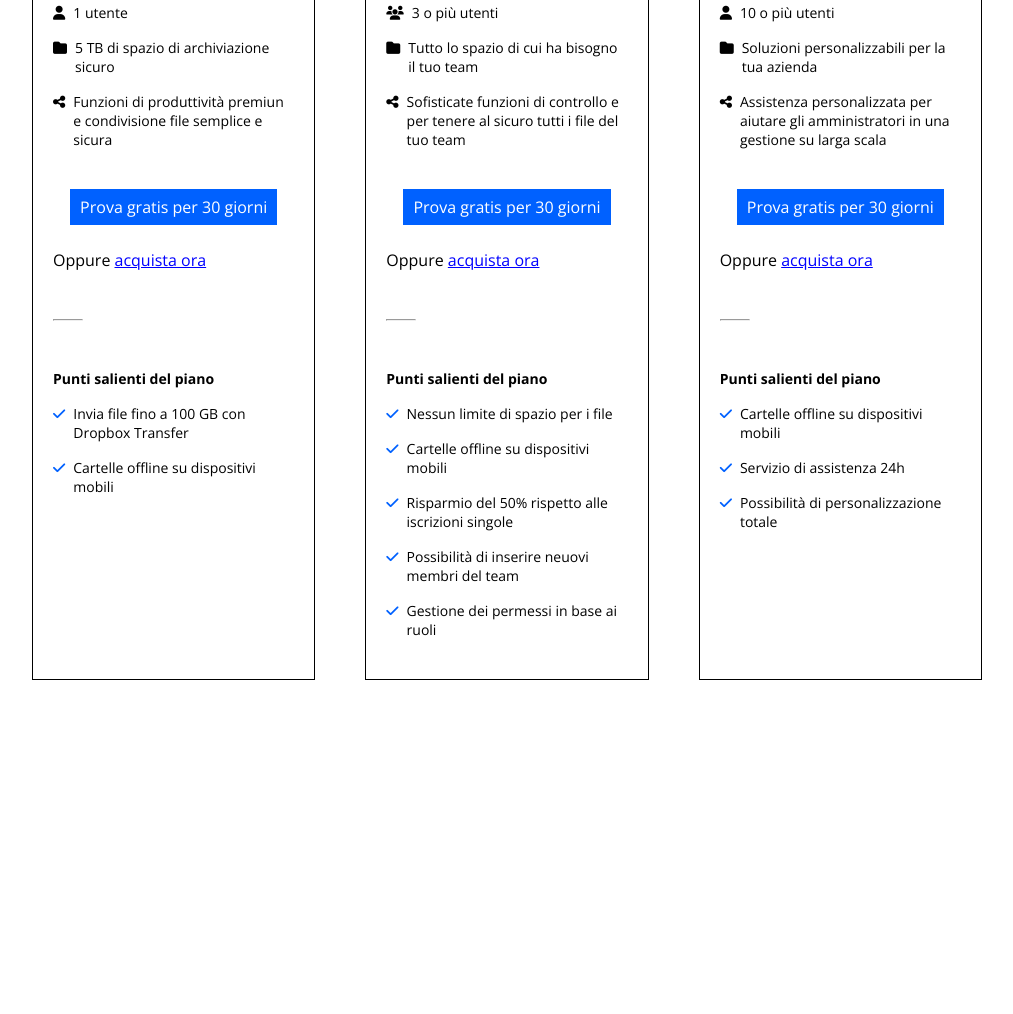
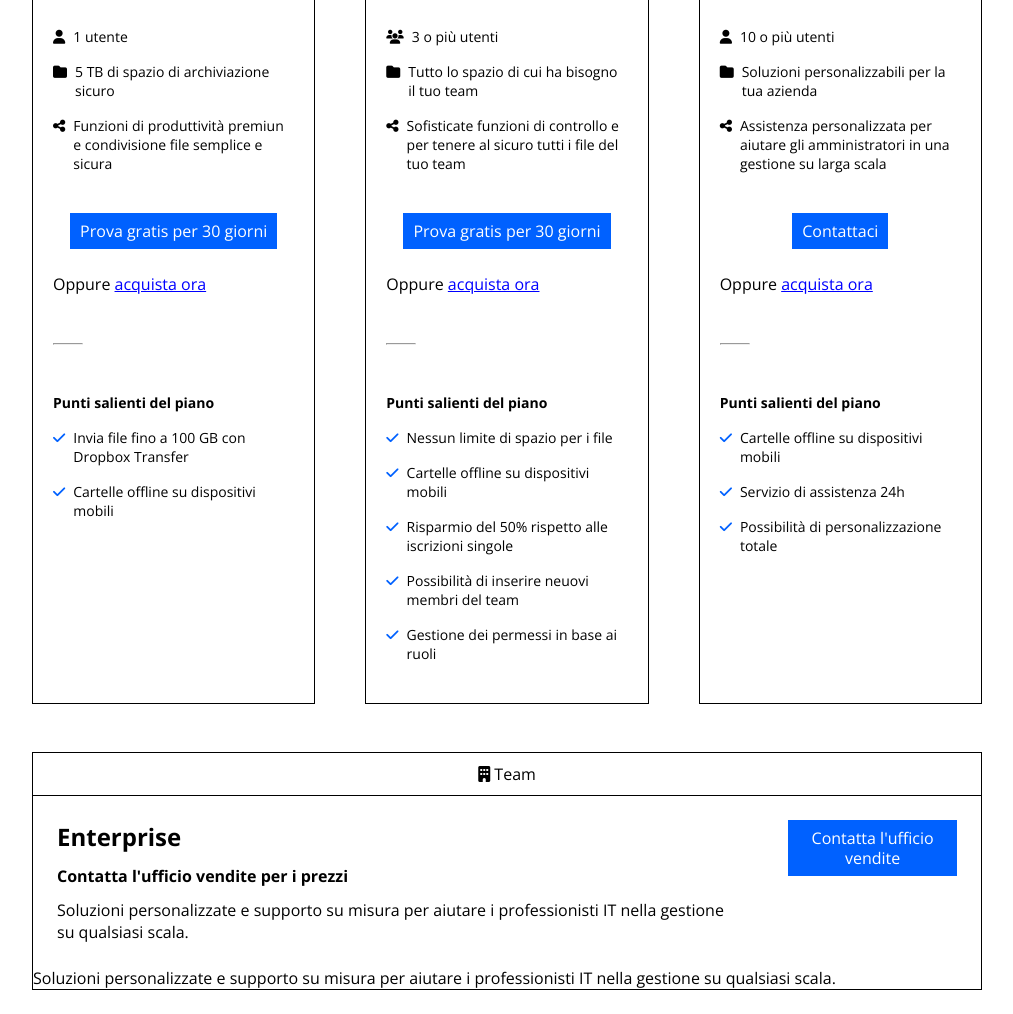
Before and after one commit to DomenicoDeSalvo/htmlcss-dropbox, a plain HTML site: page index.html in a window 1280 px wide. Shown: the part 1096-2110 px from the top of the page, without its empty margins (133-1146 px from the left). Before the commit the page ends 1776 px from the top, so only its background shows below. Drawn offline with nearby package versions, Linux system fonts and the light colour scheme.

Commit message:
Added team col-12

```diff
--- a/css/style.css
+++ b/css/style.css
@@ -127,8 +127,9 @@ body{
     margin-bottom: 28px;
 }
 
-.section__plans .col-4{
+.section__plans .col-4, .col-12{
     padding: 0 25px;
+    margin: 24px 0;
 }
 
 .card{
@@ -136,6 +137,7 @@ body{
     flex-direction: column;
     height: 100%;
     border: 1px solid black;
+
 }
 
 .card__title{
@@ -187,3 +189,12 @@ hr{
 .check{
     color: #0061ff;
 }
+
+.upper__card{
+    display: flex;
+    justify-content: space-between;
+}
+
+.upper__card *{
+    margin: 12px;
+}
--- a/index.html
+++ b/index.html
@@ -82,8 +82,8 @@
                         <!-- Singolo -->
                         <div class="col-4">
                             <div class="card">
+                                <!-- Name and price -->
                                 <div class="card__title">
-                                <!-- Name and price -->
                                     <i class="fa-solid fa-user"></i> Singolo
                                 </div>
                                 <ul class="card__section">
@@ -129,8 +129,8 @@
                         <!-- Team -->
                         <div class="col-4">
                             <div class="card">
+                                <!-- Name and prices -->
                                 <div class="card__title">
-                                <!-- Name and prices -->
                                     <i class="fa-solid fa-users"></i> Team
                                 </div>
                                 <ul class="card__section">
@@ -188,8 +188,8 @@
                         <!-- Azienda -->
                         <div class="col-4">
                             <div class="card">
+                                <!-- Name and price -->
                                 <div class="card__title">
-                                <!-- Name and price -->
                                     <i class="fa-solid fa-building"></i> Azienda
                                 </div>
                                 <ul class="card__section">
@@ -215,7 +215,7 @@
                                     </li>
                                 </ul>
                                 <!-- Button -->
-                                <a class="button blue-button" href="">Prova gratis per 30 giorni</a>
+                                <a class="button blue-button" href="">Contattaci</a>
                                 <div class="card__section">Oppure <a class="classic_link" href="">acquista ora</a></div>
                                 <hr>
                                 <!-- Other features -->
@@ -236,6 +236,32 @@
                                 </ul>
                             </div>
                         </div>
+                        <!-- Team azienda -->
+                        <div class="col-12">
+                            <div class="card">
+                            <!-- Name -->
+                                <div class="card__title">
+                                    <i class="fa-solid fa-building"></i> Team
+                                </div>
+                                <!-- Content -->
+                                <div class="upper__card">
+                                    <div>
+                                        <h3 class="card__subtitle">Enterprise</h3>
+                                        <div class="highlight">Contatta l'ufficio vendite per i prezzi</div>
+                                        <div>
+                                            Soluzioni personalizzate e supporto su misura per aiutare i professionisti IT nella gestione su qualsiasi scala.
+                                        </div>
+                                    </div>
+                                    <div>
+                                         <a class="button blue-button" href="">Contatta l'ufficio vendite</a>
+                                    </div>
+                                </div>
+                                <div>
+                                    Soluzioni personalizzate e supporto su misura per aiutare i professionisti IT nella gestione su qualsiasi scala.
+                                </div>
+
+                            </div>
+                        </div>
                     </div>
                 </div>
             </section>
```
